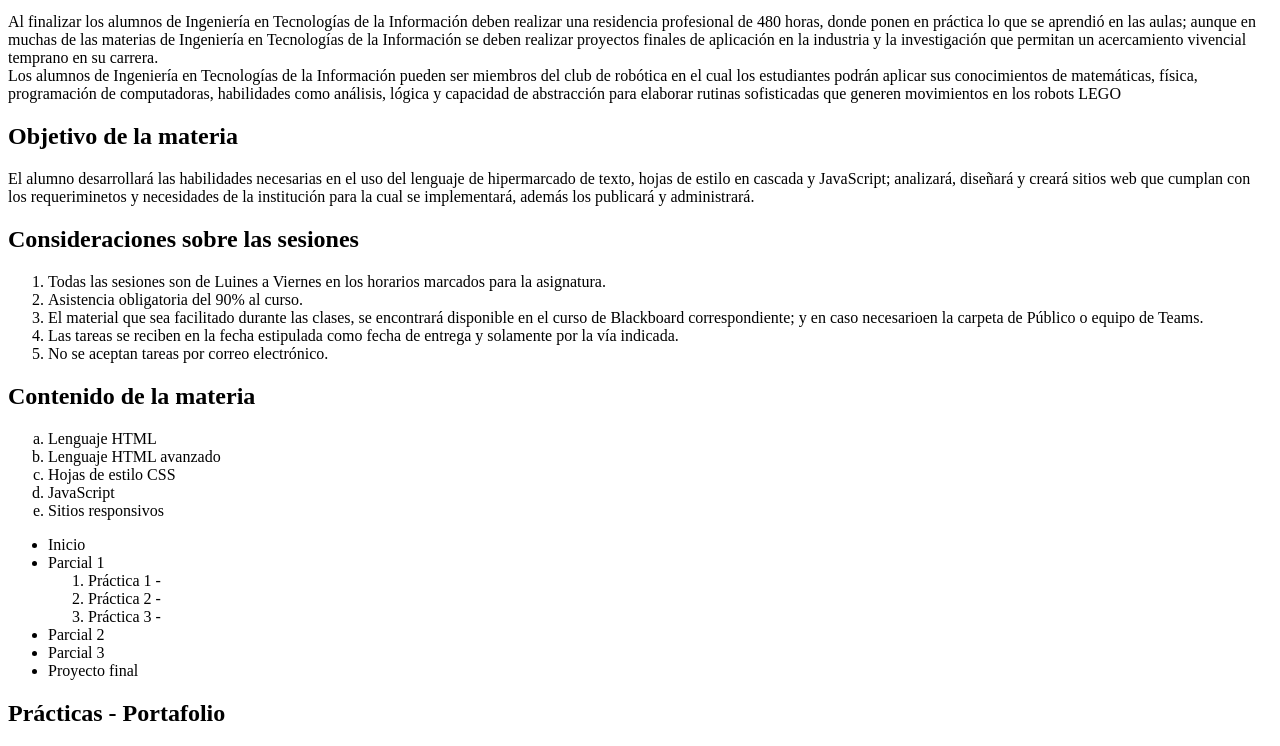
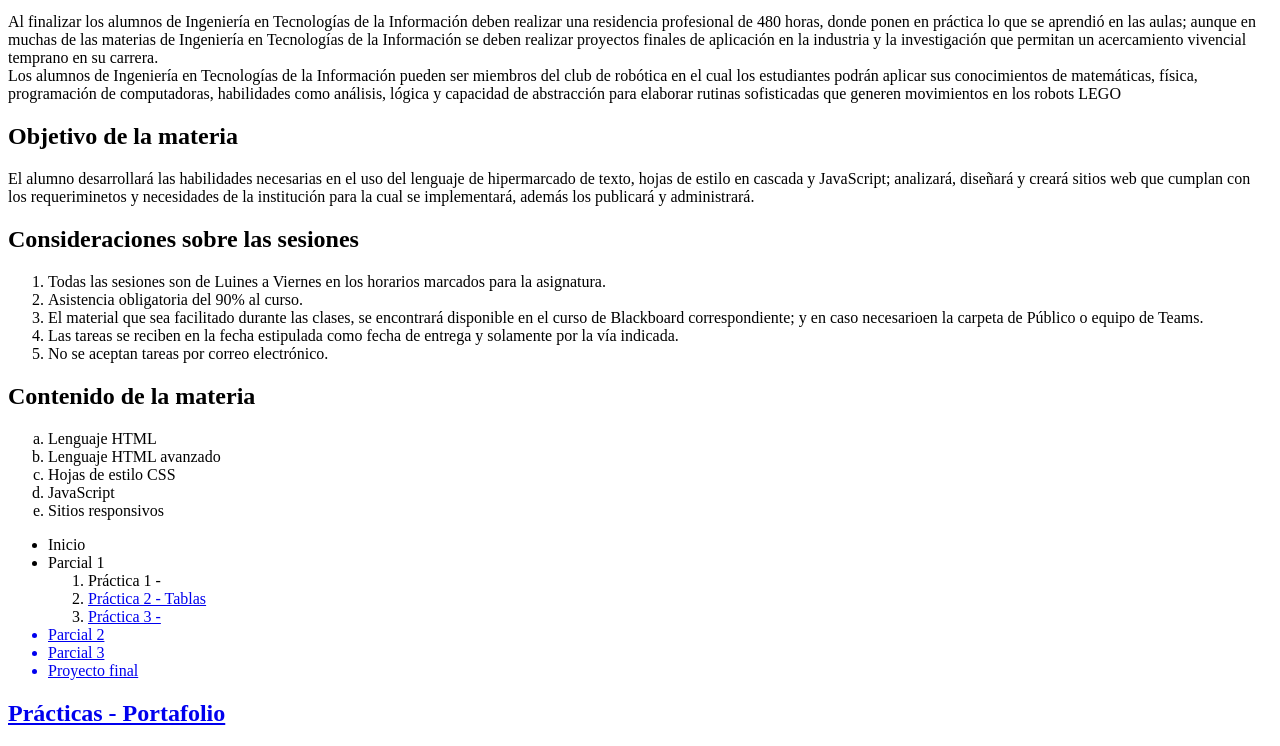
Before and after one commit to Sheccid06/portafolio, a plain HTML site: page index.html in a window 1280 px wide. Shown: the part 1419-2165 px from the top of the page. Drawn offline with Linux system fonts and the light colour scheme.

Commit message:
Update index.html

```diff
--- a/index.html
+++ b/index.html
@@ -121,7 +121,7 @@
 		<li>Parcial 1
 			<ol type="1">
 				<li>Práctica 1 -</li>
-				<li>Práctica 2 -</li>
+				<li><a href="practica2">Práctica 2 - Tablas</a</li>
 				<li>Práctica 3 -</li>
 			</ol>
 		</li>
```
